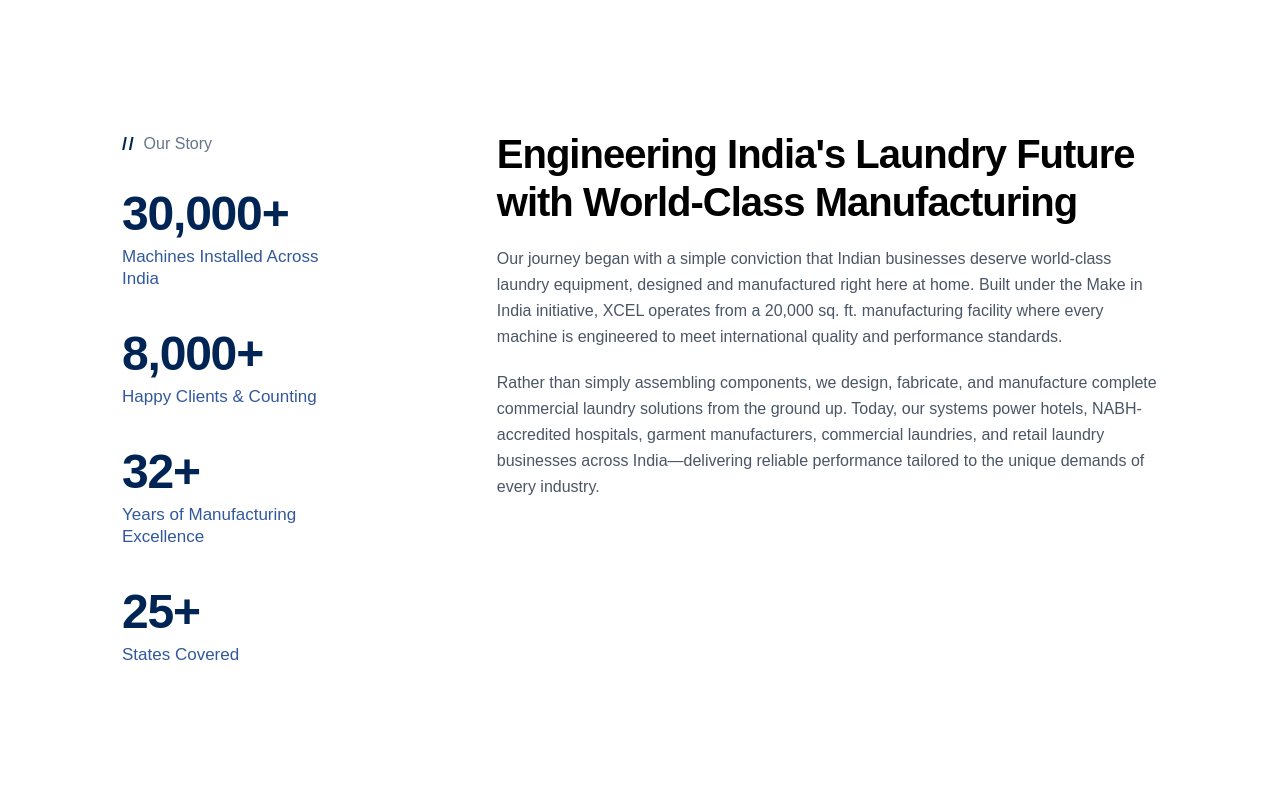
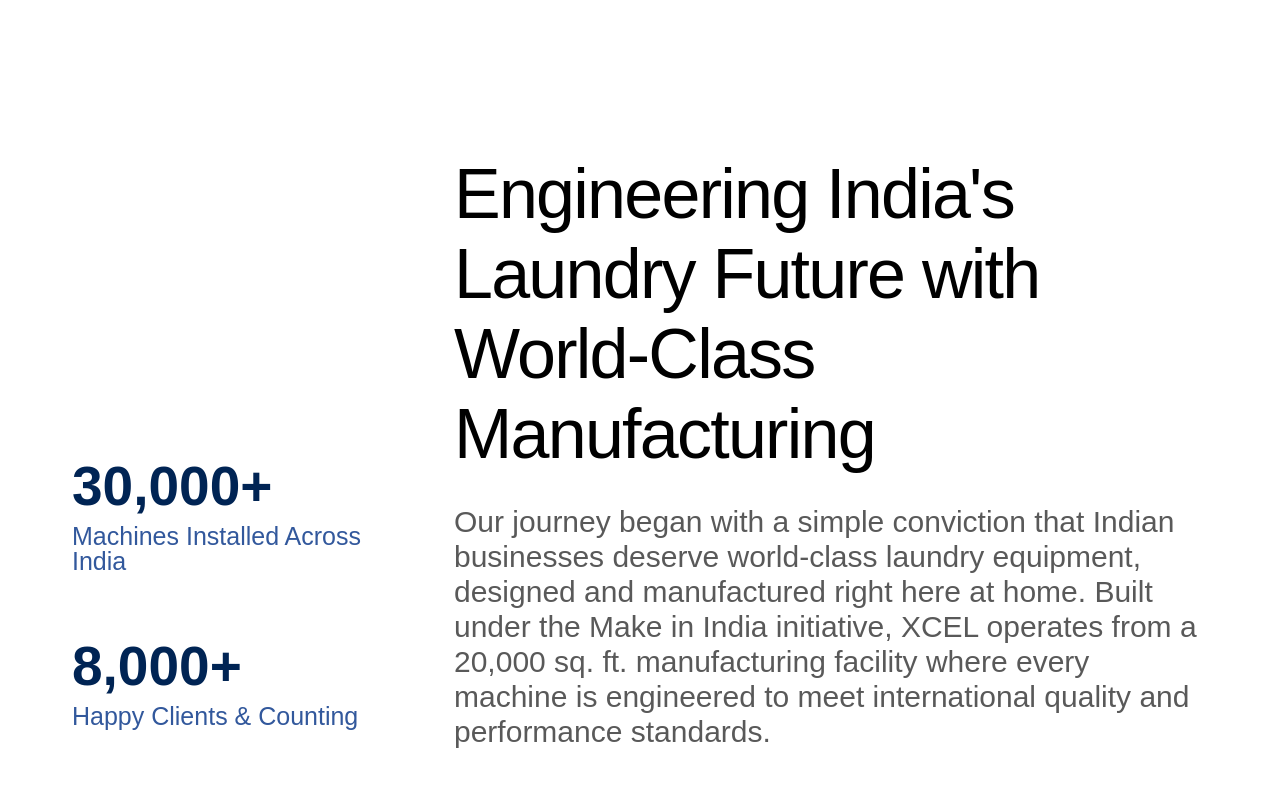
Before and after one commit to Ankita030694/Xcel-, a Next.js app: page /about in a window 1280 px wide. Shown: the part 607-1395 px from the top of the page. Built offline with nearby package versions, Linux system fonts and the light colour scheme.

Commit message:
Implement exact Figma layout for Our Story section

```diff
--- a/app/about/page.tsx
+++ b/app/about/page.tsx
@@ -26,51 +26,44 @@ export default function AboutPage() {
 
 
 
-          <div className="flex flex-col lg:flex-row gap-10 lg:gap-16 mb-12 lg:mb-16 relative z-10 pt-4 px-4 lg:px-8 max-w-[1100px] mx-auto">
-            {/* Left Column: Title & Vertical Stats */}
-            <div className="w-full lg:w-[30%] shrink-0 flex flex-col gap-8">
-              <div className="flex items-center gap-2 mb-0">
-                <span className="text-[#002454] font-bold text-lg tracking-widest">{"//"}</span>
-                <span className="text-[#64748b] font-medium text-base">Our Story</span>
+          <div className="flex flex-col lg:flex-row gap-12 lg:gap-[74px] mb-16 lg:mb-24 relative z-10 pt-10 px-4 lg:px-8 max-w-[1450px] mx-auto items-end">
+            {/* Left Column: Vertical Stats */}
+            <div className="w-full lg:w-[308px] shrink-0 flex flex-col gap-[65px]">
+              <div className="flex flex-col items-start text-left gap-[10px]">
+                <h3 className="text-[55px] font-semibold text-[#002454] leading-[55px]">
+                  <AnimatedCounter end={30000} suffix="+" />
+                </h3>
+                <p className="text-[#32589c] text-[25px] font-normal leading-[25px]">Machines Installed Across India</p>
               </div>
 
-              <div className="flex flex-col gap-10">
-                <div className="flex flex-col items-start text-left gap-2">
-                  <h3 className="text-5xl font-bold text-[#002454] leading-none tracking-tight">
-                    <AnimatedCounter end={30000} suffix="+" />
+              <div className="flex flex-col items-start text-left gap-[10px]">
+                <h3 className="text-[55px] font-semibold text-[#002454] leading-[55px]">
+                  <AnimatedCounter end={8000} suffix="+" />
                 </h3>
-                  <p className="text-[#32589c] text-base lg:text-[17px] font-medium leading-[1.3]">Machines Installed Across<br/> India</p>
+                <p className="text-[#32589c] text-[25px] font-normal leading-[25px]">Happy Clients & Counting</p>
               </div>
 
-                <div className="flex flex-col items-start text-left gap-2">
-                  <h3 className="text-5xl font-bold text-[#002454] leading-none tracking-tight">
-                    <AnimatedCounter end={8000} suffix="+" />
+              <div className="flex flex-col items-start text-left gap-[10px]">
+                <h3 className="text-[55px] font-semibold text-[#002454] leading-[55px]">
+                  <AnimatedCounter end={32} suffix="+" />
                 </h3>
-                  <p className="text-[#32589c] text-base lg:text-[17px] font-medium leading-[1.3]">Happy Clients & Counting</p>
+                <p className="text-[#32589c] text-[25px] font-normal leading-[25px]">Years of Manufacturing Excellence</p>
               </div>
 
-                <div className="flex flex-col items-start text-left gap-2">
-                  <h3 className="text-5xl font-bold text-[#002454] leading-none tracking-tight">
-                    <AnimatedCounter end={32} suffix="+" />
-                  </h3>
-                  <p className="text-[#32589c] text-base lg:text-[17px] font-medium leading-[1.3]">Years of Manufacturing<br/> Excellence</p>
-                </div>
-
-                <div className="flex flex-col items-start text-left gap-2">
-                  <h3 className="text-5xl font-bold text-[#002454] leading-none tracking-tight">
+              <div className="flex flex-col items-start text-left gap-[10px]">
+                <h3 className="text-[55px] font-semibold text-[#002454] leading-[55px]">
                   <AnimatedCounter end={25} suffix="+" />
                 </h3>
-                  <p className="text-[#32589c] text-base lg:text-[17px] font-medium leading-[1.3]">States Covered</p>
-                </div>
+                <p className="text-[#32589c] text-[25px] font-normal leading-[25px]">States Covered</p>
               </div>
             </div>
 
             {/* Right Content: Title & Text */}
-            <div className="w-full lg:w-[70%] flex flex-col gap-5 relative z-10">
-              <h2 className="text-2xl sm:text-3xl lg:text-[40px] font-semibold text-black leading-[1.2] tracking-tight">
+            <div className="w-full lg:flex-1 flex flex-col gap-[30px] relative z-10">
+              <h2 className="text-4xl sm:text-5xl lg:text-[70px] font-medium text-black leading-tight lg:leading-[80px] tracking-tight">
                 Engineering India's Laundry Future with World-Class Manufacturing
               </h2>
-              <div className="text-gray-600 font-normal text-sm lg:text-base leading-relaxed space-y-5">
+              <div className="text-[rgba(0,0,0,0.65)] font-normal text-lg lg:text-[30px] leading-[1.6] lg:leading-[35px] space-y-6 lg:space-y-[35px]">
                 <p>
                   Our journey began with a simple conviction that Indian businesses deserve world-class laundry equipment, designed and manufactured right here at home. Built under the Make in India initiative, XCEL operates from a 20,000 sq. ft. manufacturing facility where every machine is engineered to meet international quality and performance standards.
                 </p>
```
Lines whose indentation alone changed are shown as unchanged.
